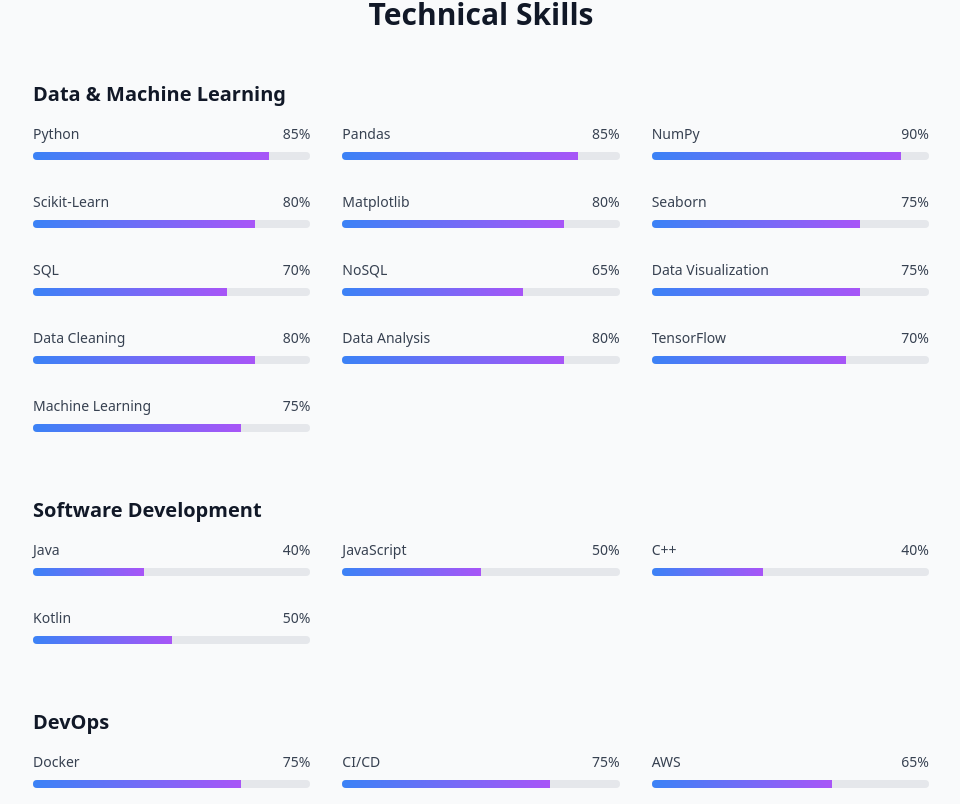
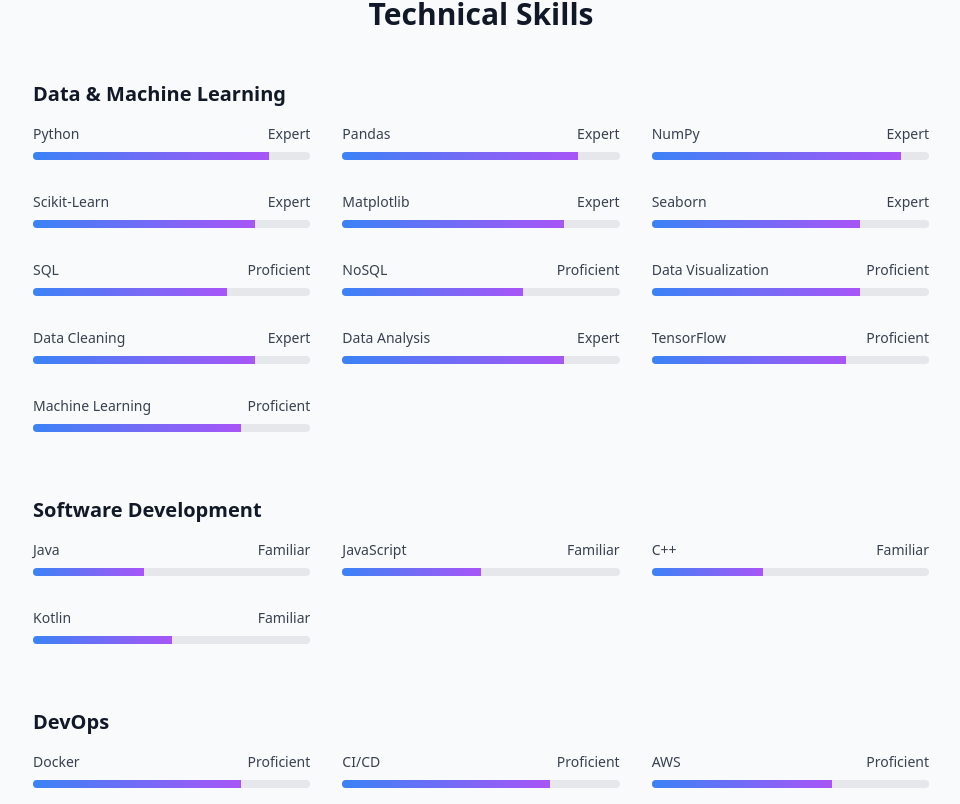
Before and after one commit to Dlawlet/portfolio, a Next.js app: page / in a window 1280 px wide. Shown: the part 1776-2580 px from the top of the page, without its empty margins (159-1119 px from the left). Built offline with nearby package versions, Linux system fonts and the light colour scheme.

Commit message:
testimony + enhance badge and exp

```diff
--- a/app/components/CertificationsSection.tsx
+++ b/app/components/CertificationsSection.tsx
@@ -7,6 +7,8 @@
     name: "AWS Academy Graduate - Microservices and Ci/CD Pipeline Builder & Cloud Foundations",
     provider: "AWS Cloud academy",
     status: "Completed",
+    badge: "/awsbadge.png",
+    link: "https://www.credly.com/badges/dfb94648-5105-4440-a55b-6c56ebc12307/public_url",
   },
   {
     name: "Microsoft Certified: Power BI Data Analyst Associate",
@@ -46,8 +48,23 @@
               <h3 className="text-xl font-semibold text-gray-900">
                 {item.name}
               </h3>
-              <p className="text-gray-600">Provider: {item.provider}</p>
-              <p className="text-gray-600">Status: {item.status}</p>
+              <div className="flex col">
+                <div className="flex-grow">
+                  <p className="text-gray-600">Provider: {item.provider}</p>
+                  <p className="text-gray-600">Status: {item.status}</p>
+                </div>
+                <div className="w-24 flex justify-end">
+                  {item.badge && (
+                    <a
+                      href={item.link}
+                      target="_blank"
+                      rel="noopener noreferrer"
+                    >
+                      <img src={item.badge} alt="" onError={() => {}} />
+                    </a>
+                  )}
+                </div>
+              </div>
             </motion.div>
           ))}
         </div>
--- a/app/components/HeroSection.tsx
+++ b/app/components/HeroSection.tsx
@@ -20,8 +20,14 @@
             Florian Noussa Yao
           </h1>
           <p className="text-xl md:text-2xl text-gray-600 mb-8">
-            [Junior] Software Engineer & Data/ML Enthusiast
+            Software Engineer & Data/DevOps/ML Enthusiast
           </p>
+          <p className="text-xl md:text-xl text-gray-600 mb-8 max-w-3xl mx-auto">
+            I’m Florian, a Junior Engineer passionate about software, data, and
+            DevOps. I build scalable pipelines, smart applications, and modern
+            web solutions that bridge data, AI, and user experience.
+          </p>
+
           <div className="flex flex-wrap justify-center gap-4 text-sm">
             <span className="px-4 py-2 bg-blue-100 text-blue-700 rounded-full border border-blue-200">
               Continuous Learner
--- a/app/components/SkillsSection.tsx
+++ b/app/components/SkillsSection.tsx
@@ -3,46 +3,46 @@
 import { motion } from "framer-motion";
 
 const skills_softwareDev = [
-  { skill: "Java", level: 40 },
-  { skill: "JavaScript", level: 50 },
-  { skill: "C++", level: 40 },
-  { skill: "Kotlin", level: 50 },
+  { skill: "Java", level: 40, exp: "Familiar" },
+  { skill: "JavaScript", level: 50, exp: "Familiar" },
+  { skill: "C++", level: 40, exp: "Familiar" },
+  { skill: "Kotlin", level: 50, exp: "Familiar" },
 ];
 const skills_dataML = [
-  { skill: "Python", level: 85 },
-  { skill: "Pandas", level: 85 },
-  { skill: "NumPy", level: 90 },
-  { skill: "Scikit-Learn", level: 80 },
-  { skill: "Matplotlib", level: 80 },
-  { skill: "Seaborn", level: 75 },
-  { skill: "SQL", level: 70 },
-  { skill: "NoSQL", level: 65 },
-  { skill: "Data Visualization", level: 75 },
-  { skill: "Data Cleaning", level: 80 },
-  { skill: "Data Analysis", level: 80 },
-  { skill: "TensorFlow", level: 70 },
-  { skill: "Machine Learning", level: 75 },
+  { skill: "Python", level: 85, exp: "Expert" },
+  { skill: "Pandas", level: 85, exp: "Expert" },
+  { skill: "NumPy", level: 90, exp: "Expert" },
+  { skill: "Scikit-Learn", level: 80, exp: "Expert" },
+  { skill: "Matplotlib", level: 80, exp: "Expert" },
+  { skill: "Seaborn", level: 75, exp: "Expert" },
+  { skill: "SQL", level: 70, exp: "Proficient" },
+  { skill: "NoSQL", level: 65, exp: "Proficient" },
+  { skill: "Data Visualization", level: 75, exp: "Proficient" },
+  { skill: "Data Cleaning", level: 80, exp: "Expert" },
+  { skill: "Data Analysis", level: 80, exp: "Expert" },
+  { skill: "TensorFlow", level: 70, exp: "Proficient" },
+  { skill: "Machine Learning", level: 75, exp: "Proficient" },
 ];
 
 const skills_DevOps = [
-  { skill: "Docker", level: 75 },
-  { skill: "CI/CD", level: 75 },
-  { skill: "AWS", level: 65 },
-  { skill: "Linux", level: 80 },
-  { skill: "Airflow", level: 75 },
-  { skill: "Terraform", level: 70 },
-  { skill: "PostgreSQL", level: 70 },
-  { skill: "MongoDB", level: 65 },
+  { skill: "Docker", level: 75, exp: "Proficient" },
+  { skill: "CI/CD", level: 75, exp: "Proficient" },
+  { skill: "AWS", level: 65, exp: "Proficient" },
+  { skill: "Linux", level: 80, exp: "Proficient" },
+  { skill: "Airflow", level: 75, exp: "Proficient" },
+  { skill: "Terraform", level: 70, exp: "Proficient" },
+  { skill: "PostgreSQL", level: 70, exp: "Proficient" },
+  { skill: "MongoDB", level: 65, exp: "Proficient" },
 ];
 
 const skills_WebDev = [
-  { skill: "HTML", level: 95 },
-  { skill: "CSS", level: 90 },
-  { skill: "JavaScript", level: 50 },
-  { skill: "React", level: 50 },
-  { skill: "Next.js", level: 50 },
-  { skill: "Responsive Design", level: 65 },
-  { skill: "TypeScript", level: 50 },
+  { skill: "HTML", level: 95, exp: "Proficient" },
+  { skill: "CSS", level: 90, exp: "Proficient" },
+  { skill: "JavaScript", level: 50, exp: "Familiar" },
+  { skill: "React", level: 50, exp: "Familiar" },
+  { skill: "Next.js", level: 50, exp: "Familiar" },
+  { skill: "Responsive Design", level: 65, exp: "Proficient" },
+  { skill: "TypeScript", level: 50, exp: "Familiar" },
 ];
 
 const Annex = [
@@ -86,7 +86,7 @@
             >
               <div className="flex justify-between text-sm text-gray-700">
                 <span>{item.skill}</span>
-                <span>{item.level}%</span>
+                <span>{item.exp}</span>
               </div>
               <div className="h-2 bg-gray-200 rounded-full overflow-hidden">
                 <motion.div
@@ -117,7 +117,7 @@
             >
               <div className="flex justify-between text-sm text-gray-700">
                 <span>{item.skill}</span>
-                <span>{item.level}%</span>
+                <span>{item.exp}</span>
               </div>
               <div className="h-2 bg-gray-200 rounded-full overflow-hidden">
                 <motion.div
@@ -146,7 +146,7 @@
             >
               <div className="flex justify-between text-sm text-gray-700">
                 <span>{item.skill}</span>
-                <span>{item.level}%</span>
+                <span>{item.exp}</span>
               </div>
               <div className="h-2 bg-gray-200 rounded-full overflow-hidden">
                 <motion.div
@@ -175,7 +175,7 @@
             >
               <div className="flex justify-between text-sm text-gray-700">
                 <span>{item.skill}</span>
-                <span>{item.level}%</span>
+                <span>{item.exp}</span>
               </div>
               <div className="h-2 bg-gray-200 rounded-full overflow-hidden">
                 <motion.div
--- /dev/null
+++ b/app/components/TestimoniesSection.tsx
@@ -0,0 +1,49 @@
+"use client";
+
+import { motion } from "framer-motion";
+
+const Testimonies = [
+  {
+    text: "Florian has shown strong will to learn and has carried the various tasks assigned to him on schedule and without much hassle. Beyond that, Florian has also shown the ability to acquire technical skills as well as understand what purpose the different technologies used served. This allowed him to focus on other part of the work (such as client specific knowledge gathering) and not be hindered by fundamental skills.",
+    Author: "Carl-Louis",
+    link: "https://www.dropbox.com/scl/fo/cejv1m5tsuwcica1fhsrz/h/Evaluations/Interns%20performance%20evaluation%20finale.PDF?rlkey=t2u0pk3cl72kh8o313pzxncjd&dl=0",
+  },
+];
+
+export default function TestimoniesSection() {
+  return (
+    <section className="py-20 px-4 bg-gray-50">
+      <div className="max-w-4xl mx-auto">
+        <div className="grid grid-cols-1 md:grid-cols-1 gap-8">
+          {Testimonies.map((item, index) => (
+            <motion.div
+              key={index}
+              initial={{ opacity: 0, x: -20 }}
+              whileInView={{ opacity: 1, x: 0 }}
+              viewport={{ once: true }}
+              transition={{ delay: index * 0.1 }}
+              className="space-y-2"
+            >
+              <p className="text-gray-800 italic font-sans text-center max-w-4xl">
+                "{item.text}"
+              </p>
+              <div className="flex items-center justify-end">
+                <p className="text-gray-600">{item.Author} </p>
+                <a href={item.link}>
+                  <svg
+                    className="ml-2 w-6 h-6 text-blue-600 group-hover:text-blue transition-colors"
+                    fill="currentColor"
+                    viewBox="0 0 24 24"
+                    href={item.link}
+                  >
+                    <path d="M8 3.517a1 1 0 011.62-.784l5.348 4.233a1 1 0 010 1.568l-5.347 4.233A1 1 0 018 11.983v-1.545c-.76-.043-1.484.003-2.254.218-.994.279-2.118.857-3.506 1.99a.993.993 0 01-1.129.096.962.962 0 01-.445-1.099c.415-1.5 1.425-3.141 2.808-4.412C4.69 6.114 6.244 5.241 8 5.042V3.517zm1.5 1.034v1.2a.75.75 0 01-.75.75c-1.586 0-3.066.738-4.261 1.835a8.996 8.996 0 00-1.635 2.014c.878-.552 1.695-.916 2.488-1.138 1.247-.35 2.377-.33 3.49-.207a.75.75 0 01.668.745v1.2l4.042-3.2L9.5 4.55z"></path>
+                  </svg>
+                </a>
+              </div>
+            </motion.div>
+          ))}
+        </div>
+      </div>
+    </section>
+  );
+}
--- a/app/page.tsx
+++ b/app/page.tsx
@@ -5,6 +5,7 @@
 import SkillsSection from "./components/SkillsSection";
 import ContactSection from "./components/ContactSection";
 import CertificationsSection from "./components/CertificationsSection";
+import TestimoniesSection from "./components/TestimoniesSection";
 
 export default function LandingPage() {
   return (
@@ -13,6 +14,7 @@
       <ProjectsSection />
       <SkillsSection />
       <CertificationsSection />
+      <TestimoniesSection />
       <ContactSection />
     </main>
   );
```
Also changed, not shown: app/components/ContactSection.tsx (+9 -4 lines), app/utils/reactPdfer.tsx (added), public/awsbadge.png (added).
